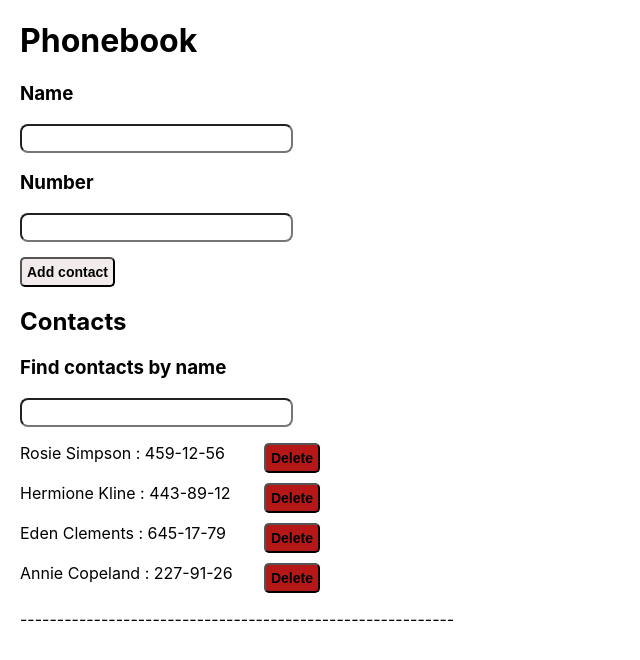
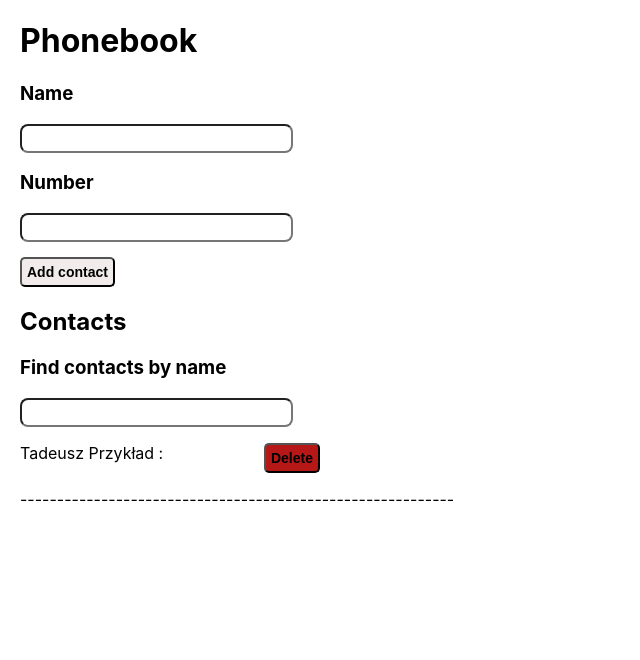
Before and after one commit to DariuszCedro/goit-react-hw-04-phonebook, a React (Create React App) app: page / in a window 1280 px wide. Shown: the top 660 px of the page, without its empty margins (0-640 px from the left). Built offline with nearby package versions, Linux system fonts and the light colour scheme.

Commit message:
localStorage fix

```diff
--- a/src/components/App.jsx
+++ b/src/components/App.jsx
@@ -1,16 +1,29 @@
-import React, { useState } from 'react';
+import React, { useState, useEffect } from 'react';
 import { nanoid } from 'nanoid';
 import { Form } from './Form/Form';
 import { Filter } from './Filter/Filter';
 import { List } from './List/List';
 
 export const App = () => {
-  const [contacts, setContacts] = useState([
-    { id: 'id-1', name: 'Rosie Simpson', number: '459-12-56' },
-    { id: 'id-2', name: 'Hermione Kline', number: '443-89-12' },
-    { id: 'id-3', name: 'Eden Clements', number: '645-17-79' },
-    { id: 'id-4', name: 'Annie Copeland', number: '227-91-26' },
-  ]);
+  const [contacts, setContacts] = useState(() => {
+    // getting stored value
+    const saved = localStorage.getItem('contacts');
+    if (!saved) {
+      return localStorage.setItem(
+        'contacts',
+        JSON.stringify([
+          { name: 'Tadeusz Przykład', id: '1', numer: '0070102' },
+        ])
+      );
+    }
+    const initialValue = JSON.parse(saved);
+    return initialValue || [{ name: 'Tadzio', id: '1' }];
+  });
+  //   { id: 'id-1', name: 'Rosie Simpson', number: '459-12-56' },
+  //   { id: 'id-2', name: 'Hermione Kline', number: '443-89-12' },
+  //   { id: 'id-3', name: 'Eden Clements', number: '645-17-79' },
+  //   { id: 'id-4', name: 'Annie Copeland', number: '227-91-26' },
+  // ]);
 
   const [filter, setFilter] = useState('');
 
@@ -54,6 +67,15 @@ export const App = () => {
       );
   };
 
+  // useEffect(() => {
+  //   console.log('on mount solo');
+  //   setContacts(JSON.parse(localStorage.getItem('contacts')));
+  // }, []);
+
+  useEffect(() => {
+    localStorage.setItem('contacts', JSON.stringify(contacts));
+  }, [contacts]);
+
   return (
     <div>
       <Form addContact={handleAddContact}></Form>
```
